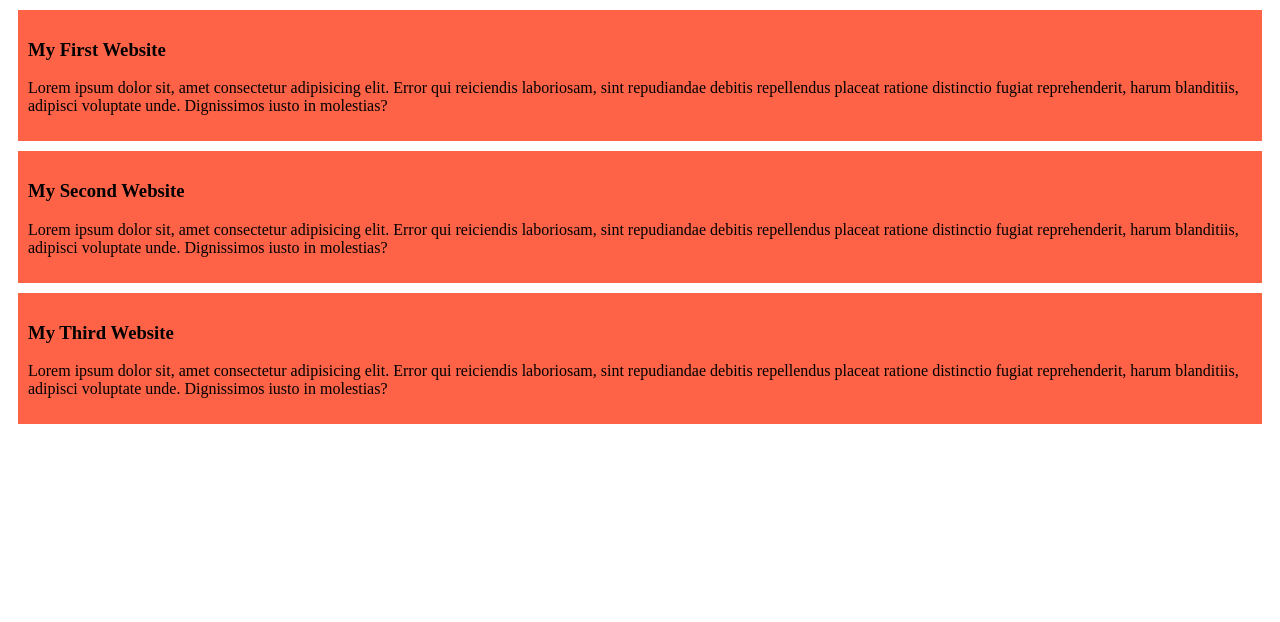
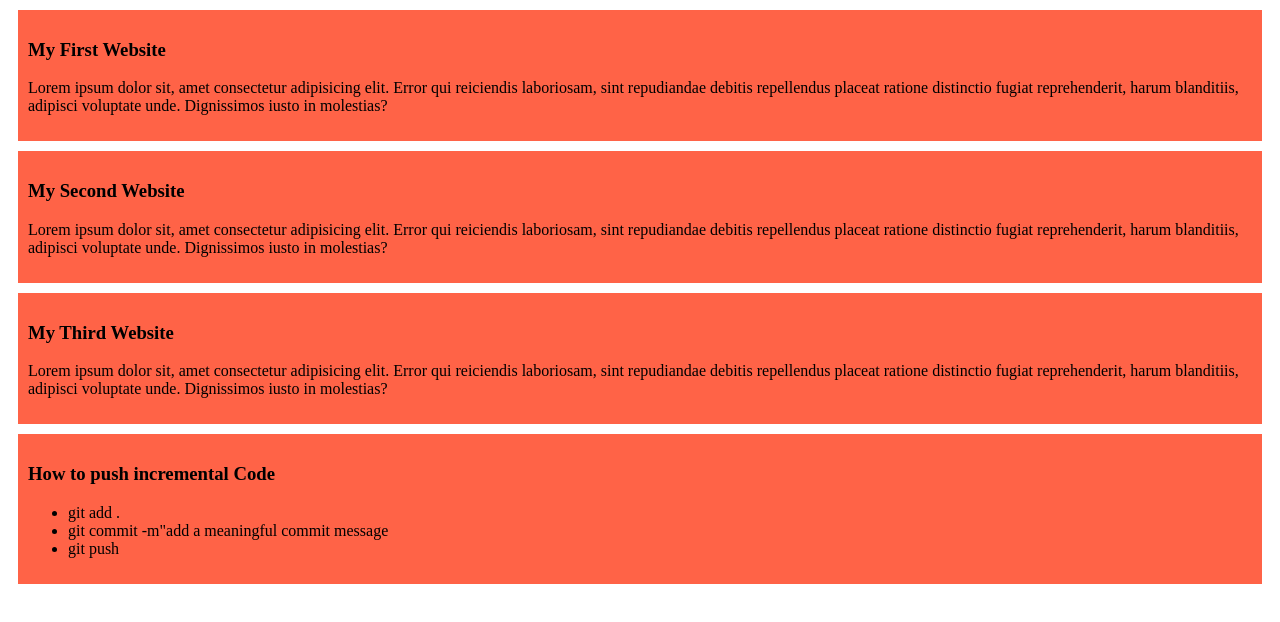
Before and after one commit to shakhawat71/my-simple-website, a plain HTML site: page index.html in a window 1280 px wide. Drawn offline with Linux system fonts and the light colour scheme.

Commit message:
added a list to push code

```diff
--- a/index.html
+++ b/index.html
@@ -19,5 +19,13 @@
         <h3>My Third Website</h3>
         <p>Lorem ipsum dolor sit, amet consectetur adipisicing elit. Error qui reiciendis laboriosam, sint repudiandae debitis repellendus placeat ratione distinctio fugiat reprehenderit, harum blanditiis, adipisci voluptate unde. Dignissimos iusto in molestias?</p>
     </div>
+    <div>
+        <h3>How to push incremental Code</h3>
+        <ul>
+            <li>git add .</li>
+            <li>git commit -m"add a meaningful commit message</li>
+            <li>git push</li>
+        </ul>
+    </div>
 </body>
 </html>
```
